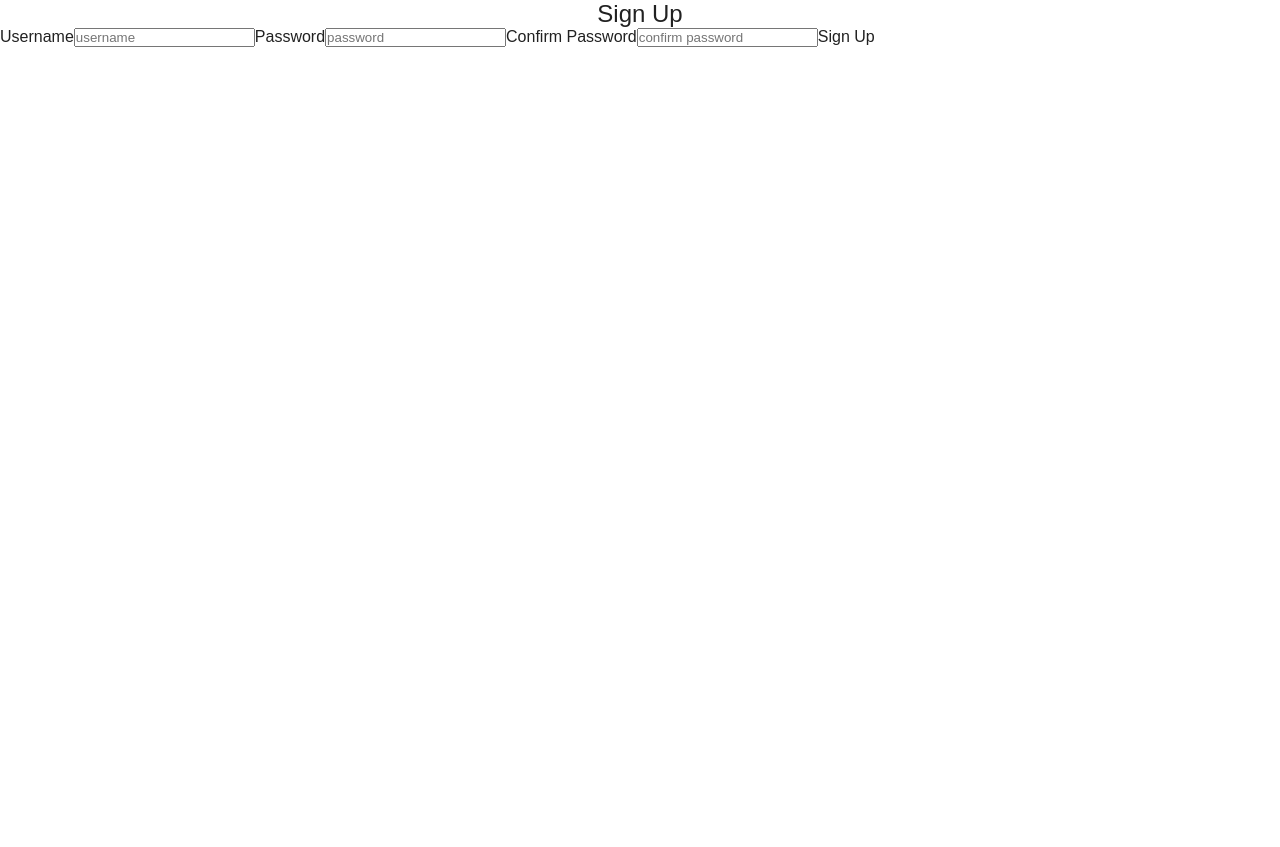
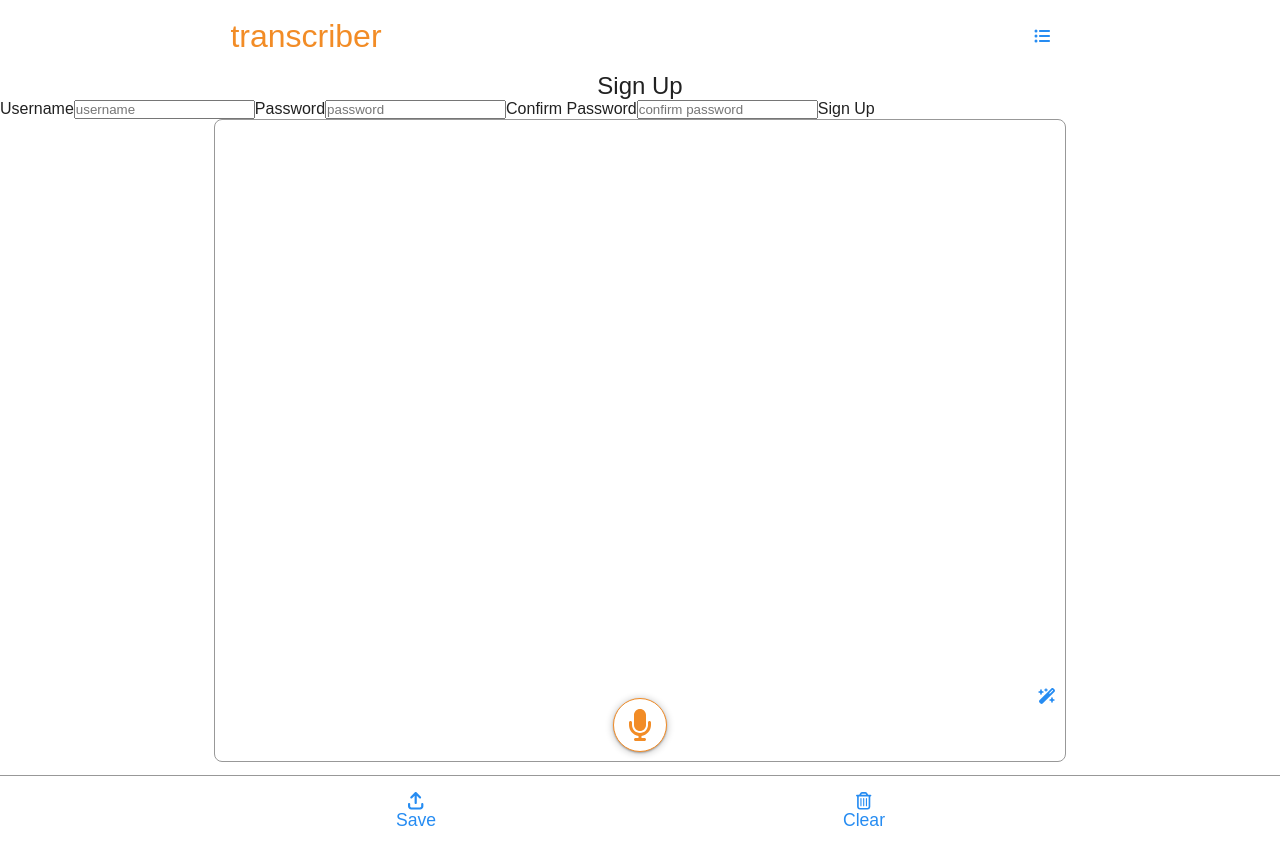
Before and after one commit to timgoalen/transcriber-frontend, a React (Create React App) app: page / in a window 1280 px wide. Before the commit the page ends 800 px from the top, so only its background shows below. Built offline with nearby package versions, Linux system fonts and the light colour scheme; no server answers; a web font is replaced by a local one.

Commit message:
build: save user token to state and sync to local storage

```diff
--- a/src/App.js
+++ b/src/App.js
@@ -52,7 +52,6 @@ export default function App() {
   const [targetFolder, setTargetFolder] = useState(null);
   const [showNewFolderForm, setShowNewFolderForm] = useState(false);
   const [userToken, setUserToken] = useState(getInitialUserToken);
-  // const [userToken, setUserToken] = useState("");
 
   // Sync the local storage copy of the user token when it changes in state
   useEffect(() => {
@@ -63,7 +62,7 @@ export default function App() {
     setUserToken(token);
   }
 
-  console.log({userToken})
+  console.log({ userToken });
 
   const NOTES_API_URL =
     "https://8000-timgoalen-transcriberba-5uy4uhx3wov.ws-eu107.gitpod.io/notes/";
@@ -77,29 +76,41 @@ export default function App() {
 
   async function getInitialNotesDataFromApi() {
     try {
-      const response = await axios.get(NOTES_API_URL);
+      const response = await axios.get(NOTES_API_URL, {
+        headers: {
+          Authorization: `Token ${userToken}`,
+        },
+      });
       const notesData = await response.data;
       console.log("API CALLED: get notes");
       setNotes(notesData);
     } catch (error) {
-      console.error("Error fetching notes data from API:", error.message);
+      console.error("Error fetching notes data from the API:", error.message);
     }
   }
 
   async function getInitialFoldersDataFromApi() {
     try {
-      const response = await axios.get(FOLDERS_API_URL);
+      const response = await axios.get(FOLDERS_API_URL, {
+        headers: {
+          Authorization: `Token ${userToken}`,
+        },
+      });
       const foldersData = await response.data;
       console.log("API CALLED: get folders");
       setFolders(foldersData);
     } catch (error) {
-      console.error("Error fetching folders data from API:", error.message);
+      console.error("Error fetching folders data from the API:", error.message);
     }
   }
 
   useEffect(() => {
-    getInitialNotesDataFromApi();
-    getInitialFoldersDataFromApi();
+    if (userToken) {
+      getInitialNotesDataFromApi();
+      getInitialFoldersDataFromApi();
+    } else {
+      return;
+    }
   }, []);
 
   // Speech recognition handler
@@ -313,43 +324,47 @@ export default function App() {
 
   if (displayPageChoice === "create") {
     return (
-      <SignUpForm saveUserToken={saveUserToken} />
       // Display transcriber
-      // <>
-      //   <Header
-      //     title="transcriber"
-      //     showNavIcon={true}
-      //     navIcon={faListUl}
-      //     onNavIconClick={showNotesList}
-      //   />
-      //   <TextArea
-      //     handleTextAreaUserInput={handleTextAreaUserInput}
-      //     textAreaInput={textAreaInput}
-      //     isRecording={isRecording}
-      //   />
-      //   <SpeechRecognition
-      //     isRecording={isRecording}
-      //     setTextFromSpeechRecognition={setTextFromSpeechRecognition}
-      //     textAreaInput={textAreaInput}
-      //   />
-      //   <MainTool
-      //     icon={faMicrophone}
-      //     onMainToolClick={handleMicrophoneClick}
-      //     isRecording={isRecording}
-      //   />
-      //   <OpenAiApi
-      //     textAreaInput={textAreaInput}
-      //     handleTextAreaUserInput={handleTextAreaUserInput}
-      //   />
-      //   <Toolbar
-      //     tool1Name="Save"
-      //     tool1Icon={faArrowUpFromBracket}
-      //     tool1OnClick={handleSaveNoteBtnClick}
-      //     tool2Name="Clear"
-      //     tool2Icon={faTrashCan}
-      //     tool2OnClick={clearTextArea}
-      //   />
-      // </>
+      <>
+        <Header
+          title="transcriber"
+          showNavIcon={true}
+          navIcon={faListUl}
+          onNavIconClick={showNotesList}
+        />
+        <SignUpForm
+          saveUserToken={saveUserToken}
+          getInitialNotesDataFromApi={getInitialNotesDataFromApi}
+          getInitialFoldersDataFromApi={getInitialFoldersDataFromApi}
+        />
+        <TextArea
+          handleTextAreaUserInput={handleTextAreaUserInput}
+          textAreaInput={textAreaInput}
+          isRecording={isRecording}
+        />
+        <SpeechRecognition
+          isRecording={isRecording}
+          setTextFromSpeechRecognition={setTextFromSpeechRecognition}
+          textAreaInput={textAreaInput}
+        />
+        <MainTool
+          icon={faMicrophone}
+          onMainToolClick={handleMicrophoneClick}
+          isRecording={isRecording}
+        />
+        <OpenAiApi
+          textAreaInput={textAreaInput}
+          handleTextAreaUserInput={handleTextAreaUserInput}
+        />
+        <Toolbar
+          tool1Name="Save"
+          tool1Icon={faArrowUpFromBracket}
+          tool1OnClick={handleSaveNoteBtnClick}
+          tool2Name="Clear"
+          tool2Icon={faTrashCan}
+          tool2OnClick={clearTextArea}
+        />
+      </>
     );
   } else if (displayPageChoice === "inbox") {
     // Display notes inbox
--- a/src/components/SignUpForm.js
+++ b/src/components/SignUpForm.js
@@ -1,7 +1,7 @@
 import axios from "axios";
 import { useState } from "react";
 
-export default function SignUpForm({ saveUserToken }) {
+export default function SignUpForm({ saveUserToken, getInitialNotesDataFromApi, getInitialFoldersDataFromApi }) {
   const [signUpFormData, setSignUpFormData] = useState({
     username: "",
     password1: "",
@@ -40,6 +40,8 @@ export default function SignUpForm({ saveUserToken }) {
         console.log("Login successful:", logInResponse.data);
         const logInResponseToken = logInResponse.data.key;
         saveUserToken(logInResponseToken);
+        getInitialNotesDataFromApi();
+        getInitialFoldersDataFromApi();
       } catch (error) {
         console.error("Error loggin in to retreive token:", error.message);
       }
```
